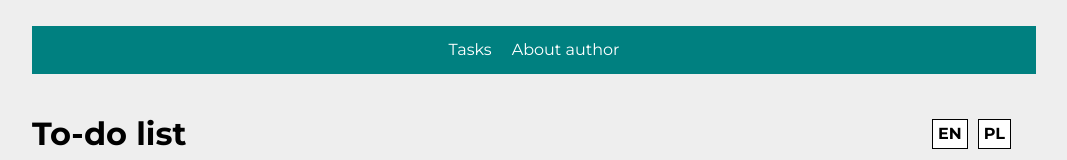
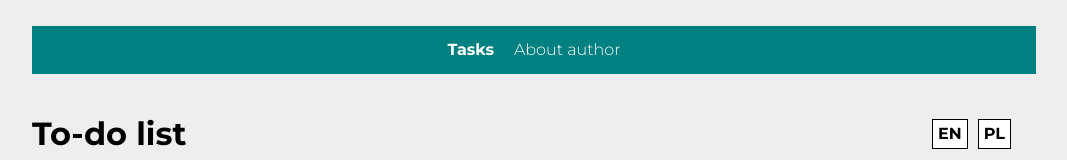
Before and after one commit to MCesarczyk/todo-list-react, a React (Create React App) app: page /#/tasks in a window 1280 px wide. Shown: the top 160 px of the page, without its empty margins (106-1173 px from the left). Built offline with nearby package versions, Linux system fonts and the light colour scheme.

Commit message:
fixed NavLinks formatting

```diff
--- a/src/styled.js
+++ b/src/styled.js
@@ -2,13 +2,14 @@ import { NavLink } from "react-router-dom";
 import styled from "styled-components";
 const activeClassName = "active";
 
-export const StyledNavLink = styled(NavLink).attrs(props => ({
+export const StyledNavLink = styled(NavLink).attrs(() => ({
     activeClassName,
 }))`
     color: ${({ theme }) => theme.color.fontLight};
+    font-weight: 300;
 
-    &:${activeClassName} {
-        color: red;
+     &.${activeClassName} {
+        font-weight: 700;
     }
 `;
 
```
